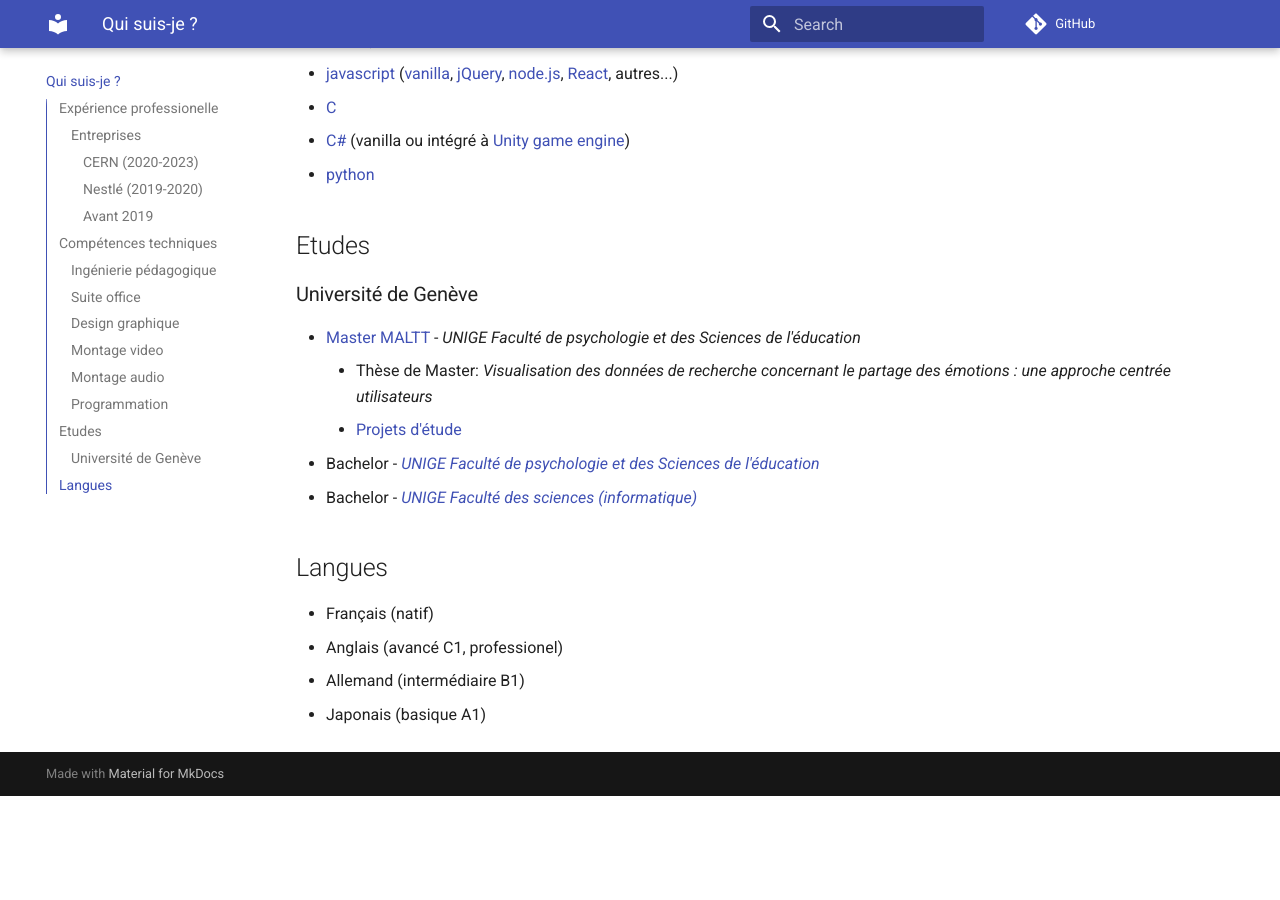
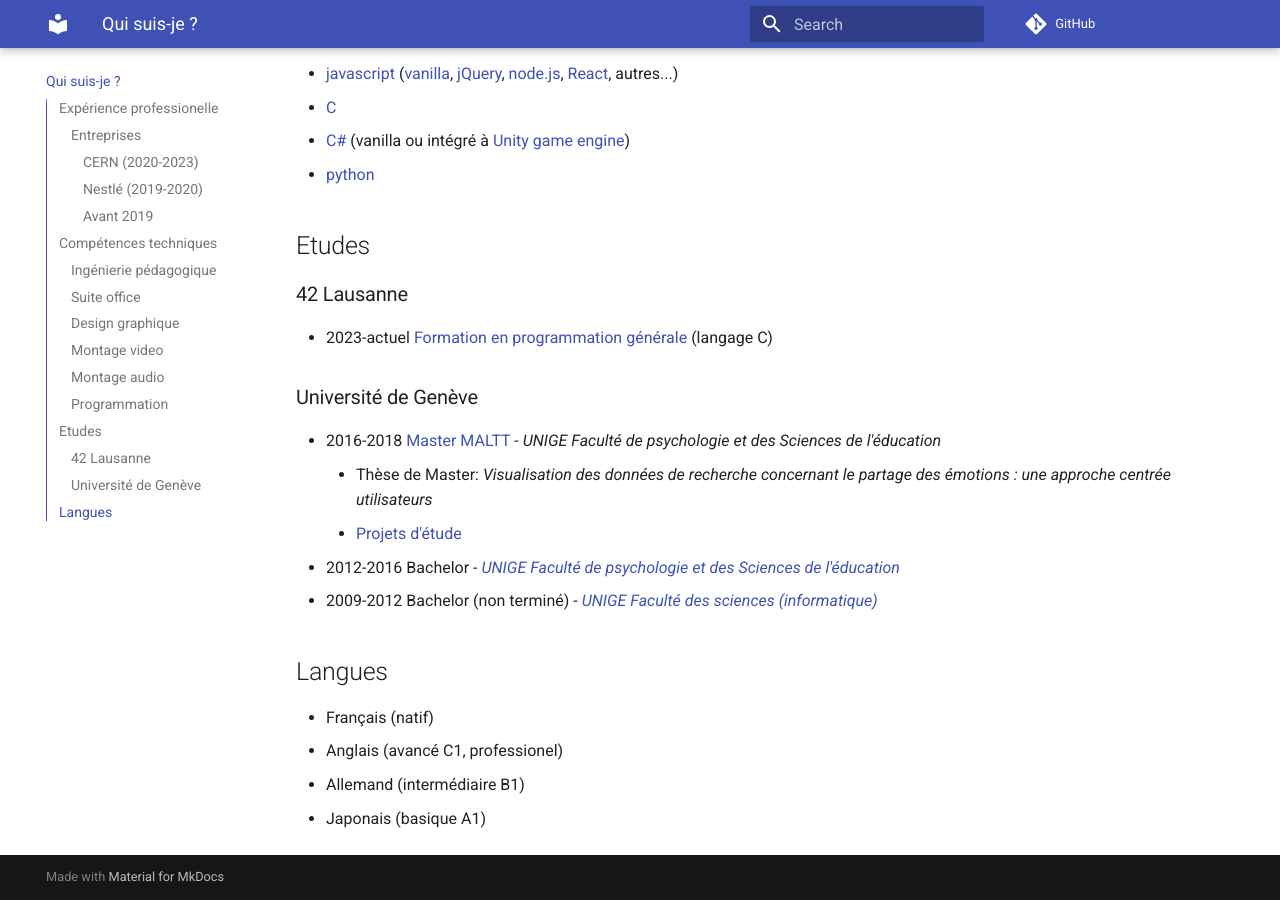
Before and after one commit to Sukori/technophil.ch, an MkDocs documentation site: the page built from docs/about.md, in a window 1280 px wide and 900 px high, scrolled down 2950 px. Built offline with MkDocs 1.6.1 and Material for MkDocs 9.7.7, drawn with Linux system fonts in a browser that asks for light colours; comment, search, counter and statistics services are not loaded; before the commit the page ends 3746 px from its top, so only the background shows below that.

Commit message:
42lausanne about

```diff
--- a/docs/about.md
+++ b/docs/about.md
@@ -98,13 +98,17 @@ Tous les langages que j'ai appris à ce jour:
 
 ## Etudes
 
+### 42 Lausanne
+
+* 2023-actuel [Formation en programmation générale](http://42lausanne.ch/) (langage C)
+
 ### Université de Genève
 
-* [Master MALTT](https://maltt.unige.ch/) - *UNIGE Faculté de psychologie et des Sciences de l'éducation*
+* 2016-2018 [Master MALTT](https://maltt.unige.ch/) - *UNIGE Faculté de psychologie et des Sciences de l'éducation*
     * Thèse de Master: *Visualisation des données de recherche concernant le partage des émotions : une approche centrée utilisateurs*
     * [Projets d'étude](http://tecfaetu.unige.ch/etu-maltt/wall-e/bersetp0/)
-* Bachelor - *[UNIGE Faculté de psychologie et des Sciences de l'éducation](https://www.unige.ch/fapse/)*
-* Bachelor - *[UNIGE Faculté des sciences (informatique)](https://www.unige.ch/dinfo/formations/bachelor/)*
+* 2012-2016 Bachelor - *[UNIGE Faculté de psychologie et des Sciences de l'éducation](https://www.unige.ch/fapse/)*
+* 2009-2012 Bachelor (non terminé) - *[UNIGE Faculté des sciences (informatique)](https://www.unige.ch/dinfo/formations/bachelor/)*
 
 ## Langues
 
```
